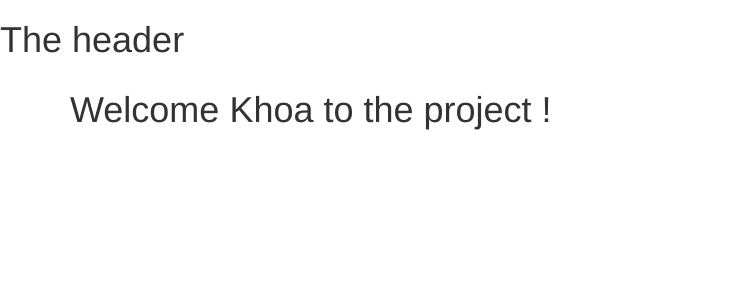
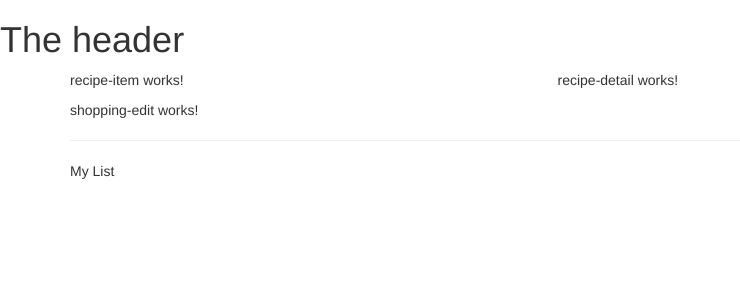
Before and after one commit to DNT-Khoa/angular-udemy-project, an Angular app: page / in a window 1280 px wide. Shown: the top 300 px of the page, without its empty margins (0-740 px from the left). Built offline with nearby package versions, Linux system fonts and the light colour scheme.

Commit message:
Connected components with each other

```diff
--- a/src/app/app.component.html
+++ b/src/app/app.component.html
@@ -3,7 +3,8 @@
 <div class="container">
   <div class="row">
     <div class="col-md-12">
-      <h1>Welcome Khoa to the project !</h1>
+      <app-recipes></app-recipes>
+      <app-shopping-list></app-shopping-list>
     </div>
   </div>
 </div>
--- a/src/app/recipes/recipe-list/recipe-list.component.html
+++ b/src/app/recipes/recipe-list/recipe-list.component.html
@@ -1 +1 @@
-<p>recipe-list works!</p>
+<app-recipe-item></app-recipe-item>
--- a/src/app/recipes/recipes.component.html
+++ b/src/app/recipes/recipes.component.html
@@ -1 +1,8 @@
-<p>recipes works!</p>
+<div class="row">
+    <div class="col-md-5">
+        <app-recipe-list></app-recipe-list>
+    </div>
+    <div class="col-md-7">
+        <app-recipe-detail></app-recipe-detail>
+    </div>
+</div>
--- a/src/app/shopping-list/shopping-list.component.html
+++ b/src/app/shopping-list/shopping-list.component.html
@@ -1 +1,7 @@
-<p>shopping-list works!</p>
+<div class="row">
+    <div class="col-xs-10">
+        <app-shopping-edit></app-shopping-edit>
+        <hr>
+        <p>My List</p>
+    </div>
+</div>
```
